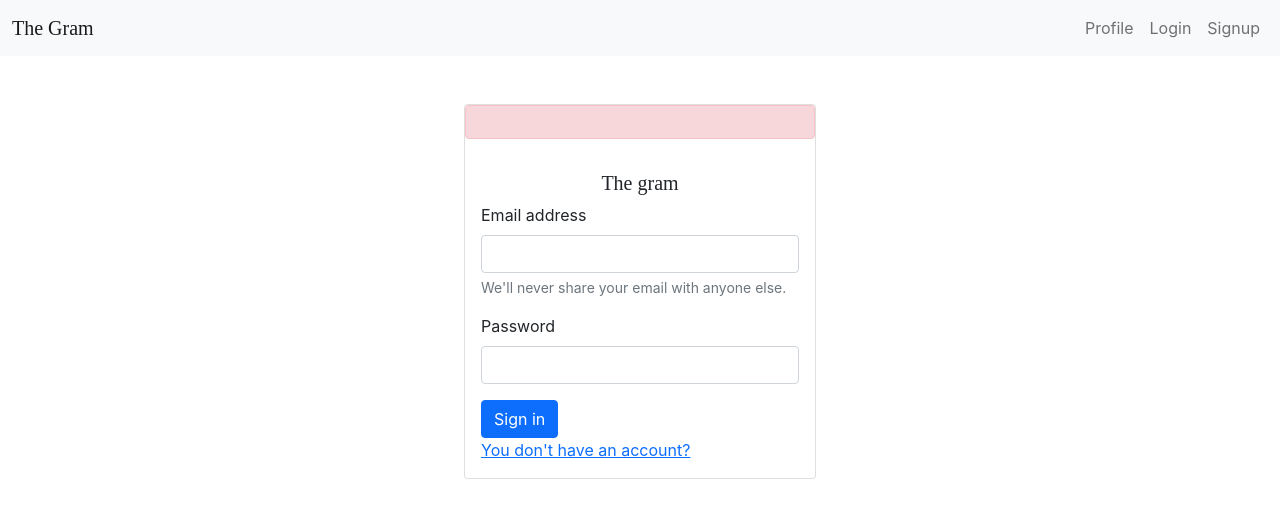
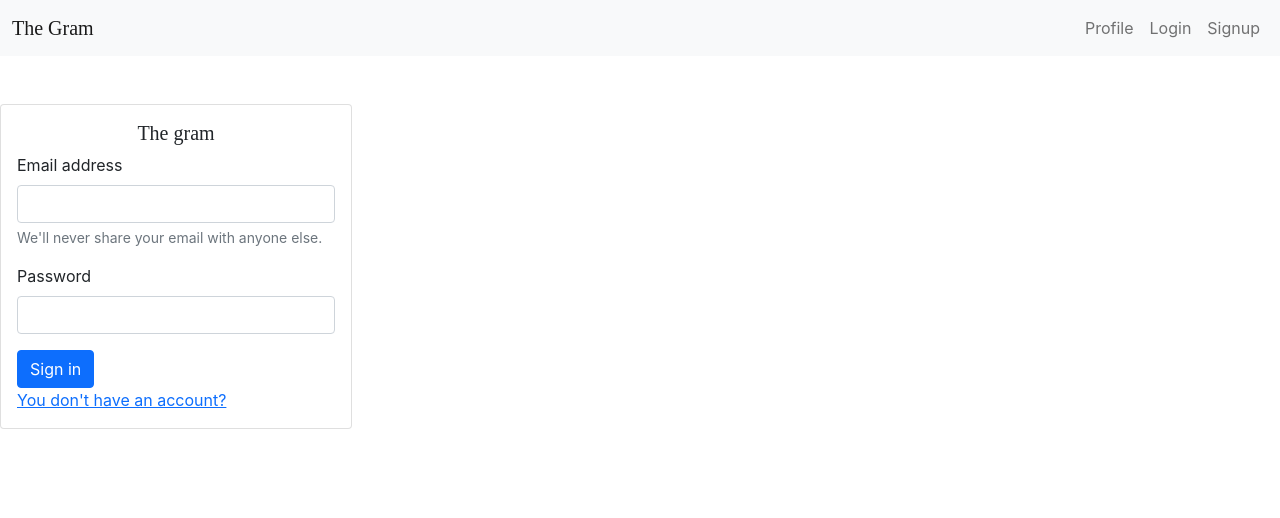
Before and after one commit to kaytee07/instagram, a React (Create React App) app in the folder client/: page /login in a window 1280 px wide. Shown: the top 518 px of the page. Built offline with nearby package versions, Linux system fonts and the light colour scheme; a web font is replaced by a local one.

Commit message:
Alert error working for both sign up and sign in page

```diff
--- a/client/package.json
+++ b/client/package.json
@@ -2,13 +2,15 @@
   "name": "client",
   "version": "0.1.0",
   "private": true,
-  "proxy":"http://localhost:2000",
+  "proxy": "http://localhost:2000",
   "dependencies": {
     "@testing-library/jest-dom": "^5.16.1",
     "@testing-library/react": "^12.1.2",
     "@testing-library/user-event": "^13.5.0",
+    "bootstrap": "^5.1.3",
     "bootstrap-icons": "^1.7.2",
     "react": "^17.0.2",
+    "react-bootstrap": "^2.1.0",
     "react-dom": "^17.0.2",
     "react-router-dom": "^6.2.1",
     "react-scripts": "5.0.0",
--- a/client/public/index.html
+++ b/client/public/index.html
@@ -42,7 +42,7 @@
       To begin the development, run `npm start` or `yarn start`.
       To create a production bundle, use `npm run build` or `yarn build`.
     -->
-    <script src="%PUBLIC_URL%//cdn.jsdelivr.net/npm/bootstrap@5.1.3/dist/js/bootstrap.bundle.min.js"
-      integrity="sha384-ka7Sk0Gln4gmtz2MlQnikT1wXgYsOg+OMhuP+IlRH9sENBO0LRn5q+8nbTov4+1p" crossorigin="anonymous"></script>
+    <script src="https://cdn.jsdelivr.net/npm/@popperjs/core@2.10.2/dist/umd/popper.min.js" integrity="sha384-7+zCNj/IqJ95wo16oMtfsKbZ9ccEh31eOz1HGyDuCQ6wgnyJNSYdrPa03rtR1zdB" crossorigin="anonymous"></script>
+<script src="https://cdn.jsdelivr.net/npm/bootstrap@5.1.3/dist/js/bootstrap.min.js" integrity="sha384-QJHtvGhmr9XOIpI6YVutG+2QOK9T+ZnN4kzFN1RtK3zEFEIsxhlmWl5/YESvpZ13" crossorigin="anonymous"></script>
   </body>
 </html>
--- a/client/src/Component/UI/Login.js
+++ b/client/src/Component/UI/Login.js
@@ -4,7 +4,7 @@
 function Login() {
   const [email, setEmail] = useState("")
   const [password, setPassword] = useState("")
-  let alert = ""
+  const [error, setError] = useState("");
 
  const postData = () => {
     fetch("/signin", {
@@ -19,17 +19,28 @@
     })
       .then((res) => res.json())
       .then((data) => {
-        alert = data.message;
+        setError(data.error);
       })
       .catch((e) => console.log(e));
   }
 
  return (
-   <div className="d-flex justify-content-center mt-5">
+   <div
+     className="d-flex justify-content-center mt-5"
+     style={{ flexDirection: "column" }}
+   >
+     {error ? (
+       <div
+         style={{ width: "20rem" }}
+         className="alert alert-danger alert-dismissible fade show"
+         role="alert"
+       >
+         {error}
+       </div>
+     ) : (
+       ""
+     )}
      <div className="card" style={{ width: "22rem" }}>
-       <div class="alert alert-danger" role="alert">
-
-       </div>
        <div className="card-body">
          <h5
            className="card-title signin_title"
--- a/client/src/Component/UI/Signup.js
+++ b/client/src/Component/UI/Signup.js
@@ -1,10 +1,12 @@
 import { useState } from "react";
 import { Link } from "react-router-dom";
+import {Alert} from 'react-bootstrap'
 
 function Signup() {
   const [username, setUsername] = useState("");
   const [password, setPassword] = useState("");
   const [email, setEmail] = useState("");
+  const [error, setError] = useState("");
 
   const postData = () => {
         fetch("/signup", {
@@ -18,12 +20,8 @@
            name:username,
          }),
        }).then(res=> res.json())
-        . then(data=> console.log(data.message))
+        . then(data=> setError(data.error))
         .catch(e=> alert(e))
-
-
-
-
   }
 
 
@@ -31,9 +29,23 @@
 
 
   return (
-    <div className="d-flex justify-content-center mt-5">
+    <div
+      className="d-flex  align-items-center mt-5"
+      style={{ flexDirection: "column" }}
+    >
+      {error ? (
+        <div
+          style={{ width: "20rem" }}
+          className="alert alert-danger alert-dismissible fade show"
+          role="alert"
+        >
+          {error}
+        </div>
+      ) : (
+        ""
+      )}
       <div className="card" style={{ maxWidth: "28rem" }}>
-        <div className="card-body">
+        <div className="card-body mt-3">
           <h5 className="card-title signin_title">The gram</h5>
           <div>
             <div className="mb-3">
```
Also changed, not shown: 1 other file (tests, documents, lock files or other folders).
